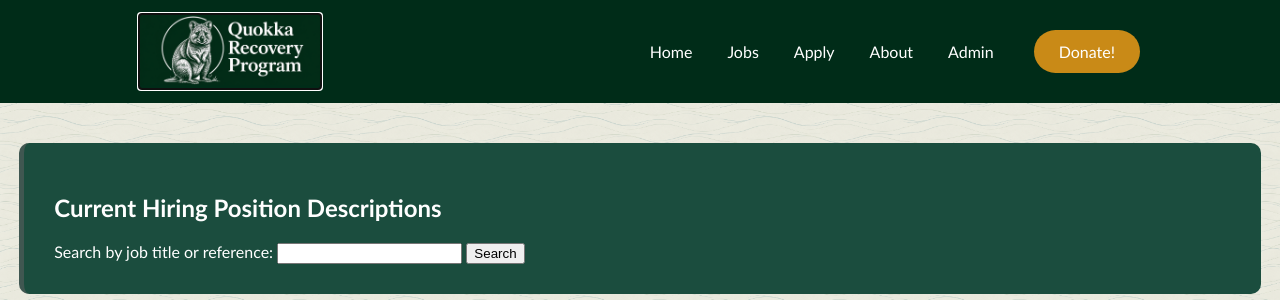
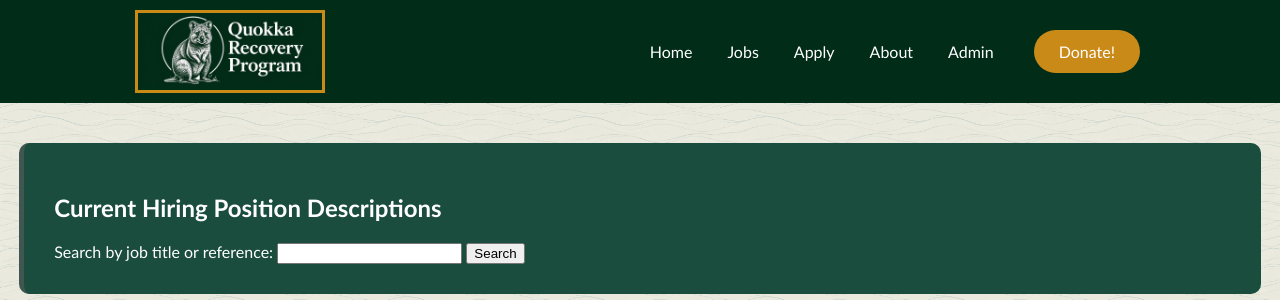
Before and after one commit to 106009537/g05-applied-web-project, a PHP site: page /jobs.php in a window 1280 px wide, with the restyled element focused. Shown: the top 300 px of the page. Run offline with PHP 8.4, Linux system fonts and the light colour scheme; data comes from the database, SQL or seed files in the repository.

Commit message:
Add keyboard focus outline for links and form controls

```diff
--- a/styles.css
+++ b/styles.css
@@ -721,3 +721,16 @@ dd {
         white-space: normal;
     }
 }
+
+
+/* =============================================
+       Keyboard focus outline (accessibility)
+============================================= */
+a:focus-visible,
+input:focus-visible,
+select:focus-visible,
+textarea:focus-visible,
+button:focus-visible {
+    outline: 3px solid #C98A17;
+    outline-offset: 2px;
+}
```
